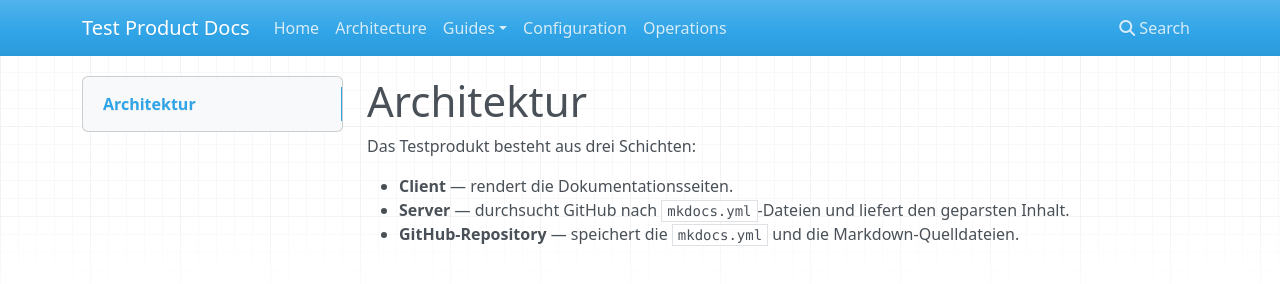
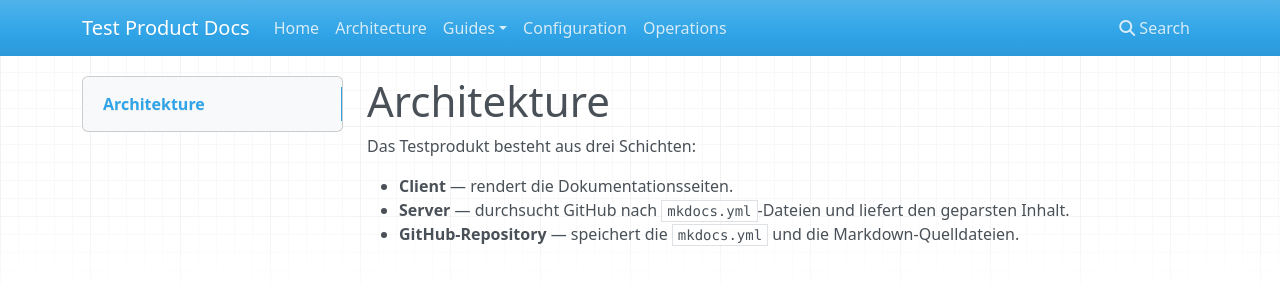
Before and after one commit to GoanNP/testes, an MkDocs documentation site: the page built from docs/de/architecture.md, in a window 1280 px wide. Shown: the top 284 px of the page. Built offline with MkDocs 1.6.1, drawn with Linux system fonts in a browser that asks for light colours; nearby versions of some CDN libraries.

Commit message:
Update architecture.md

```diff
--- a/docs/de/architecture.md
+++ b/docs/de/architecture.md
@@ -1,4 +1,4 @@
-# Architektur
+# Architekture
 
 Das Testprodukt besteht aus drei Schichten:
 
```
